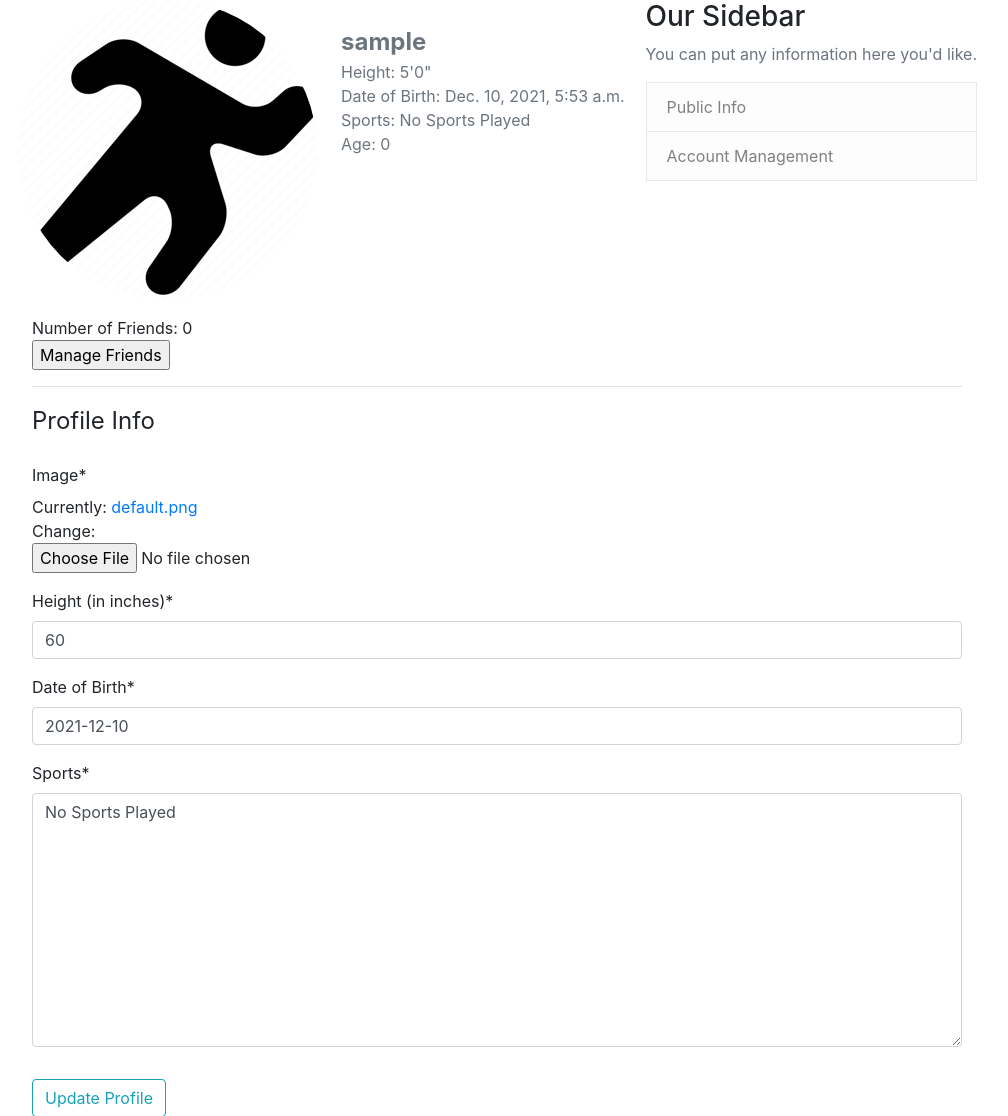
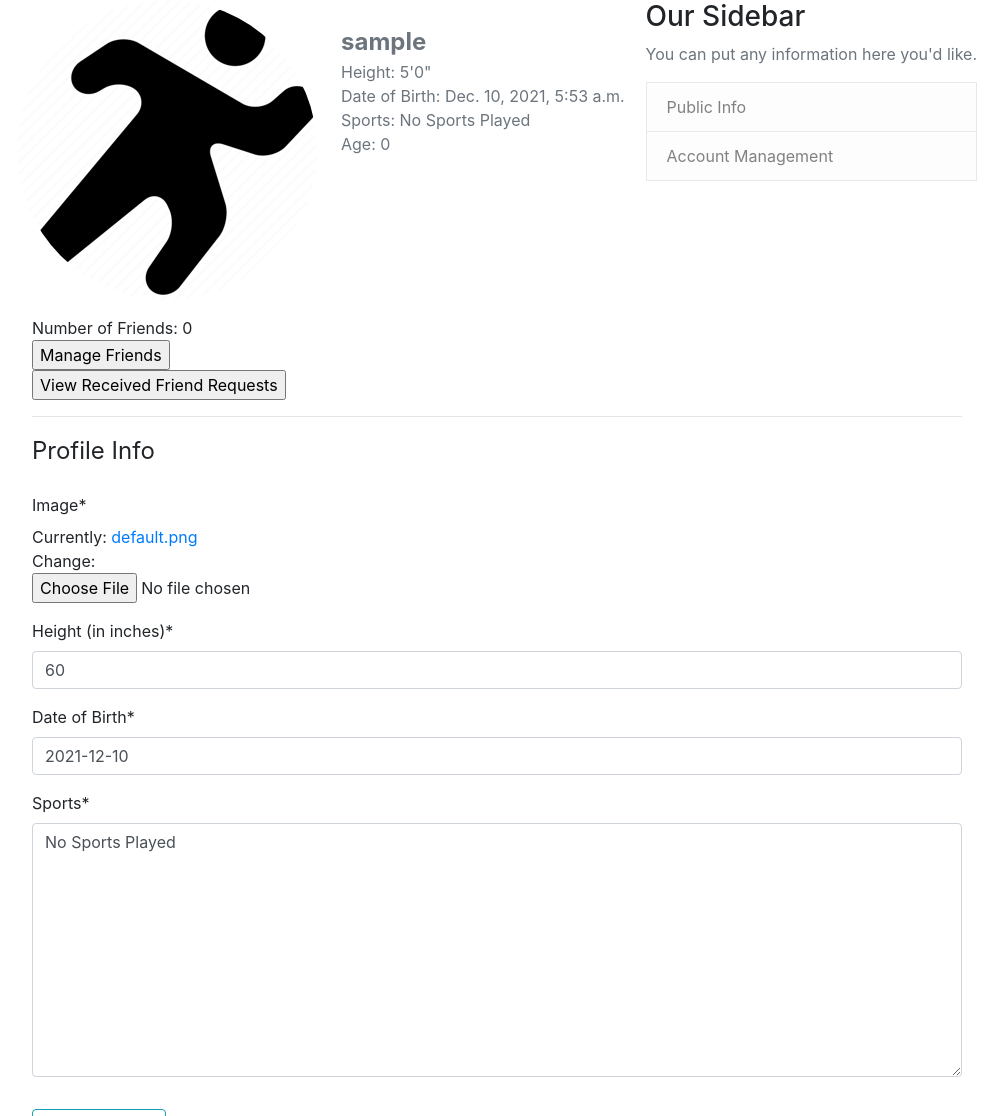
Before and after one commit to Pick-Up-Game-Team/pick-up-games, a Django app: page /profile/ChangePublic/ in a window 1280 px wide. Shown: the part 131-1247 px from the top of the page, without its empty margins (143-1151 px from the left). Run offline with Django 3.2, Linux system fonts and the light colour scheme; the visitor is signed in with stand-in values (Sample User, id 1); data comes from the database, SQL or seed files in the repository; some libraries are stand-ins or nearby versions.

Commit message:
Added a button so that users can go to a page displaying all friend requests they have received and can accept/decline them or go to the sender's profile page.

```diff
--- a/users/templates/users/profile.html
+++ b/users/templates/users/profile.html
@@ -29,6 +29,10 @@
               <form action="{% url 'all-profiles-view' %}">
                   <input type="submit" value="Manage Friends" />
               </form>
+              <b></b>
+              <form action="{% url 'my-invites-view' %}">
+                <input type="submit" value="View Received Friend Requests" />
+              </form>
             </div>
           </div>
         </div>
```
